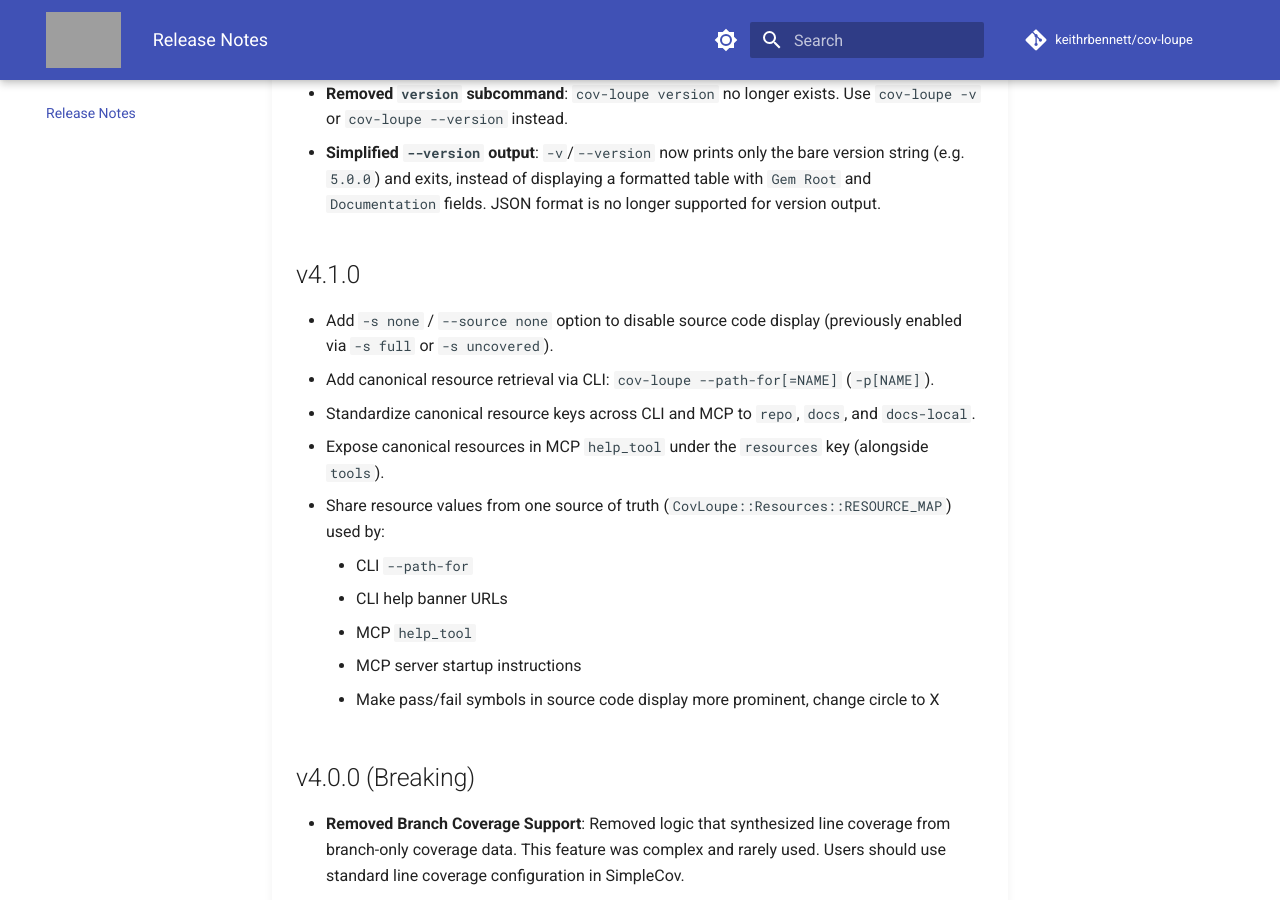
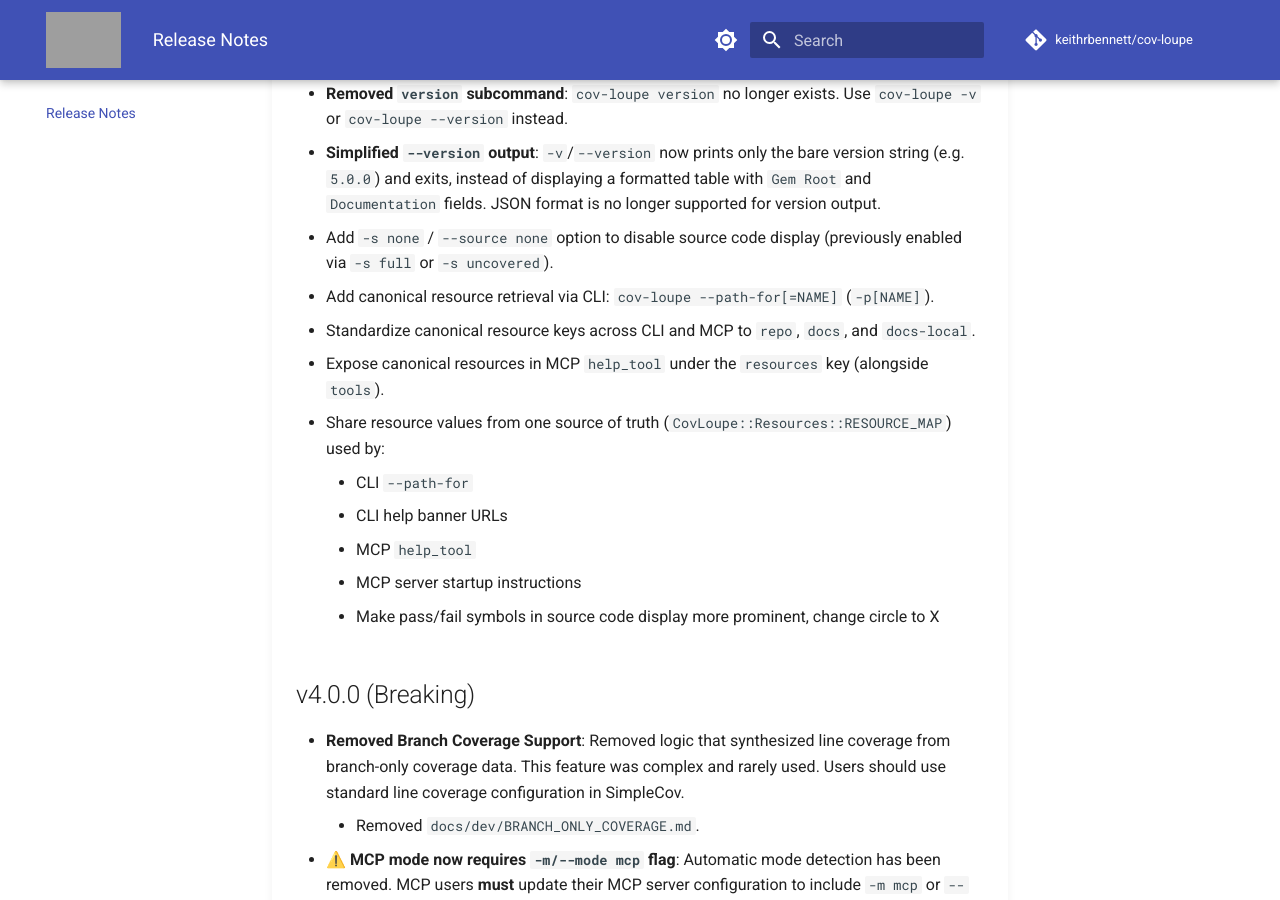
Before and after one commit to keithrbennett/simplecov-mcp, an MkDocs documentation site: the page built from docs/release_notes.md, in a window 1280 px wide and 900 px high, scrolled down 377 px. Built offline with MkDocs 1.6.1 and Material for MkDocs 9.7.7, drawn with Linux system fonts in a browser that asks for light colours; comment, search, counter and statistics services are not loaded; grey boxes are pictures that could not be loaded.

Commit message:
Fold v4.1.0 changes into v5.0.0 release notes
v4.1.0 was never released as a gem, so its entries are absorbed into
the v5.0.0 section rather than published as a separate release.

https://claude.ai/code/session_01SShgwQ5KoF6Xo7Jk2Pkt3j

```diff
--- a/RELEASE_NOTES.md
+++ b/RELEASE_NOTES.md
@@ -7,9 +7,6 @@
 
 - **Removed `version` subcommand**: `cov-loupe version` no longer exists. Use `cov-loupe -v` or `cov-loupe --version` instead.
 - **Simplified `--version` output**: `-v`/`--version` now prints only the bare version string (e.g. `5.0.0`) and exits, instead of displaying a formatted table with `Gem Root` and `Documentation` fields. JSON format is no longer supported for version output.
-
-## v4.1.0
-
 - Add `-s none` / `--source none` option to disable source code display (previously enabled via `-s full` or `-s uncovered`).
 - Add canonical resource retrieval via CLI: `cov-loupe --path-for[=NAME]` (`-p[NAME]`).
   - Standardize canonical resource keys across CLI and MCP to `repo`, `docs`, and `docs-local`.
```
